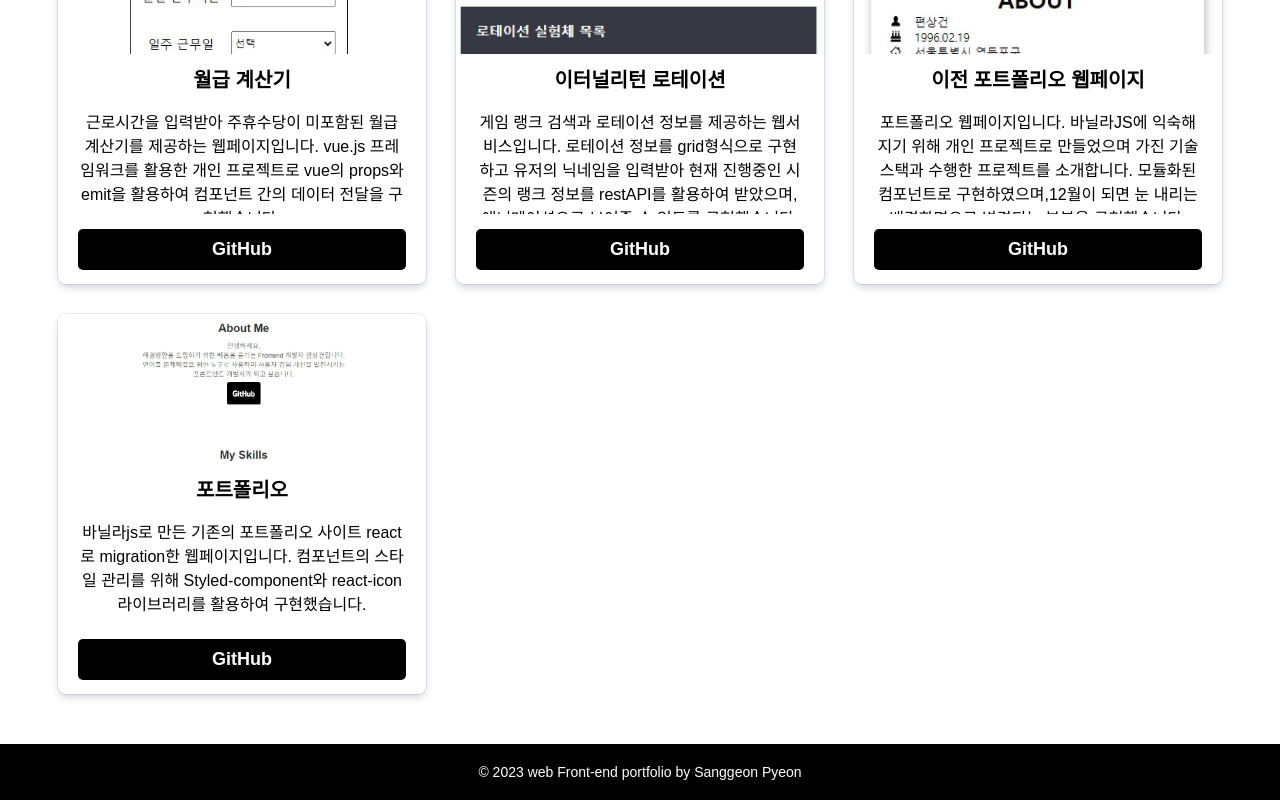
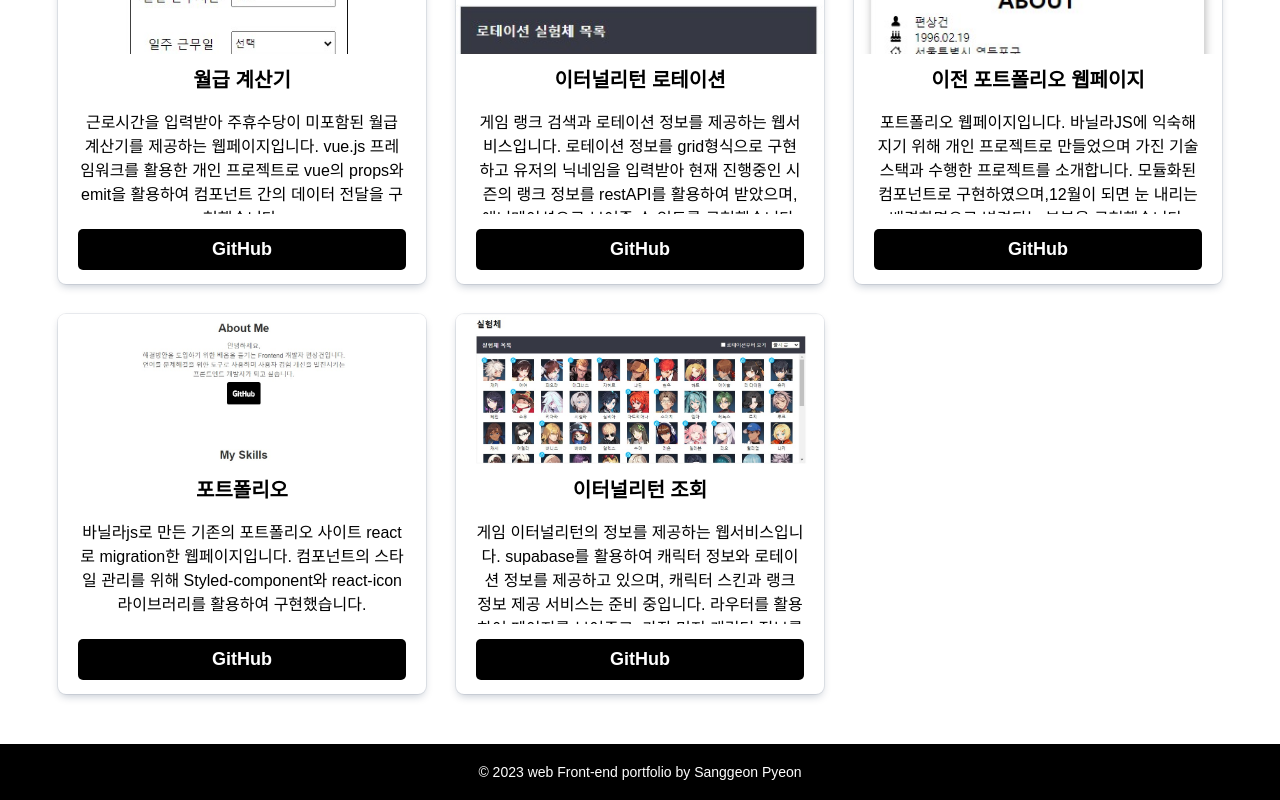
Before and after one commit to hubintheroot/my-portfolio, a React (Create React App) app: page / in a window 1280 px wide. Shown: the part 1214-2014 px from the top of the page. Built offline with nearby package versions, Linux system fonts and the light colour scheme.

Commit message:
update - add new project

```diff
--- a/src/components/AppContent.jsx
+++ b/src/components/AppContent.jsx
@@ -62,6 +62,15 @@ const data = {
                 img: 'react_portfolio_img',
                 git: 'https://github.com/hubintheroot/my-portfolio'
             },
+            {
+                title: '이터널리턴 조회',
+                desc: `게임 이터널리턴의 정보를 제공하는 웹서비스입니다.
+                supabase를 활용하여 캐릭터 정보와 로테이션 정보를 제공하고 있으며, 캐릭터 스킨과 랭크 정보 제공 서비스는 준비 중입니다.
+                라우터를 활용하여 페이지를 보여주고, 가장 먼저 캐릭터 정보를 보여주기 위해서 useNavigate를 활용하여 리다이렉션을 구현했습니다.
+                캐릭터 정렬은 select를 활용하여 '출시 순'과 '가나다 순'으로 나누고, 로테이션 캐릭터들을 먼저 볼 수 있도록 checkbox를 활용했습니다.`,
+                img: 'er-lookup_img',
+                git: 'https://github.com/hubintheroot/eternalRetrun-lookup'
+            },
         ]
     }
 };
```
Also changed, not shown: public/public_assets/projectImgs/er-lookup_img.jpg (added).
